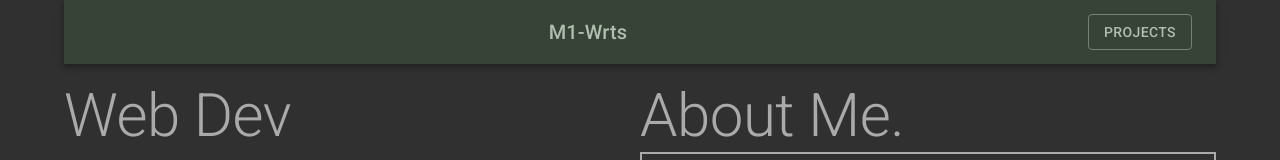
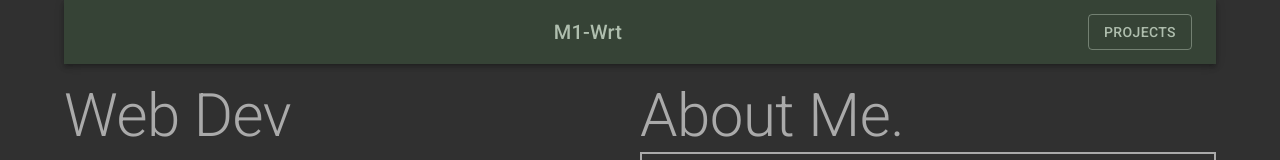
Before and after one commit to m1wrt/m1wrt.github.io, a React (Vite) app: page / in a window 1280 px wide. Shown: the top 160 px of the page. Built offline with nearby package versions, Linux system fonts and the light colour scheme.

Commit message:
add file

```diff
--- a/package.json
+++ b/package.json
@@ -26,6 +26,7 @@
     "eslint-plugin-react": "^7.34.3",
     "eslint-plugin-react-hooks": "^4.6.2",
     "eslint-plugin-react-refresh": "^0.4.7",
+    "gh-pages": "^6.1.1",
     "vite": "^5.3.5"
   }
 }
--- a/src/App.jsx
+++ b/src/App.jsx
@@ -8,7 +8,7 @@ export default function App(){
       <AppBar position="static">
         <Toolbar>
           <Typography color="secondary" textAlign={'center'} variant="h6" component="div" sx={{flexGrow: 1}}>
-            M1-Wrts
+            M1-Wrt
           </Typography>
           <Typography>
             <Button variant="outlined" color="secondary">Projects</Button>
```
Also changed, not shown: 1 other file (tests, documents, lock files or other folders).
